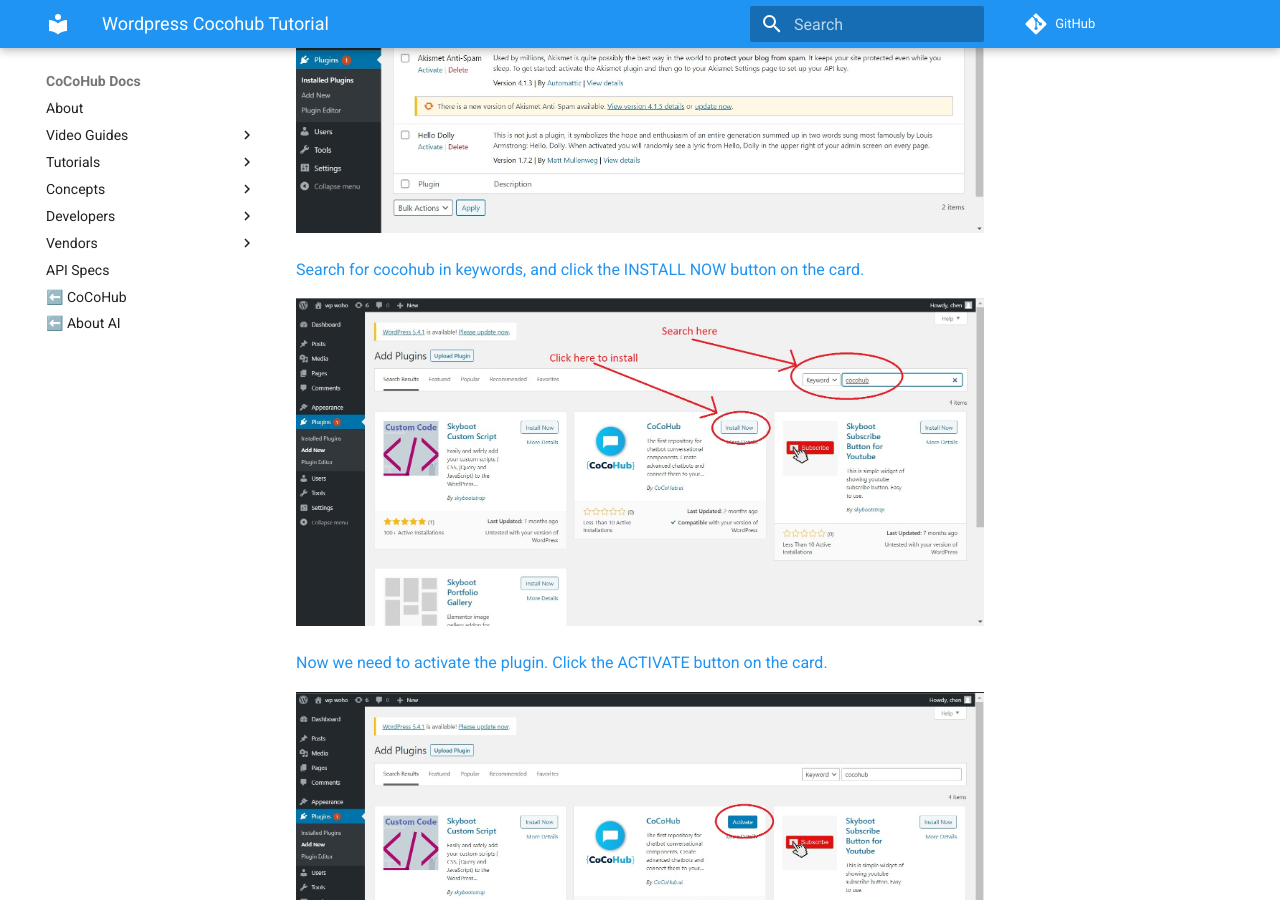
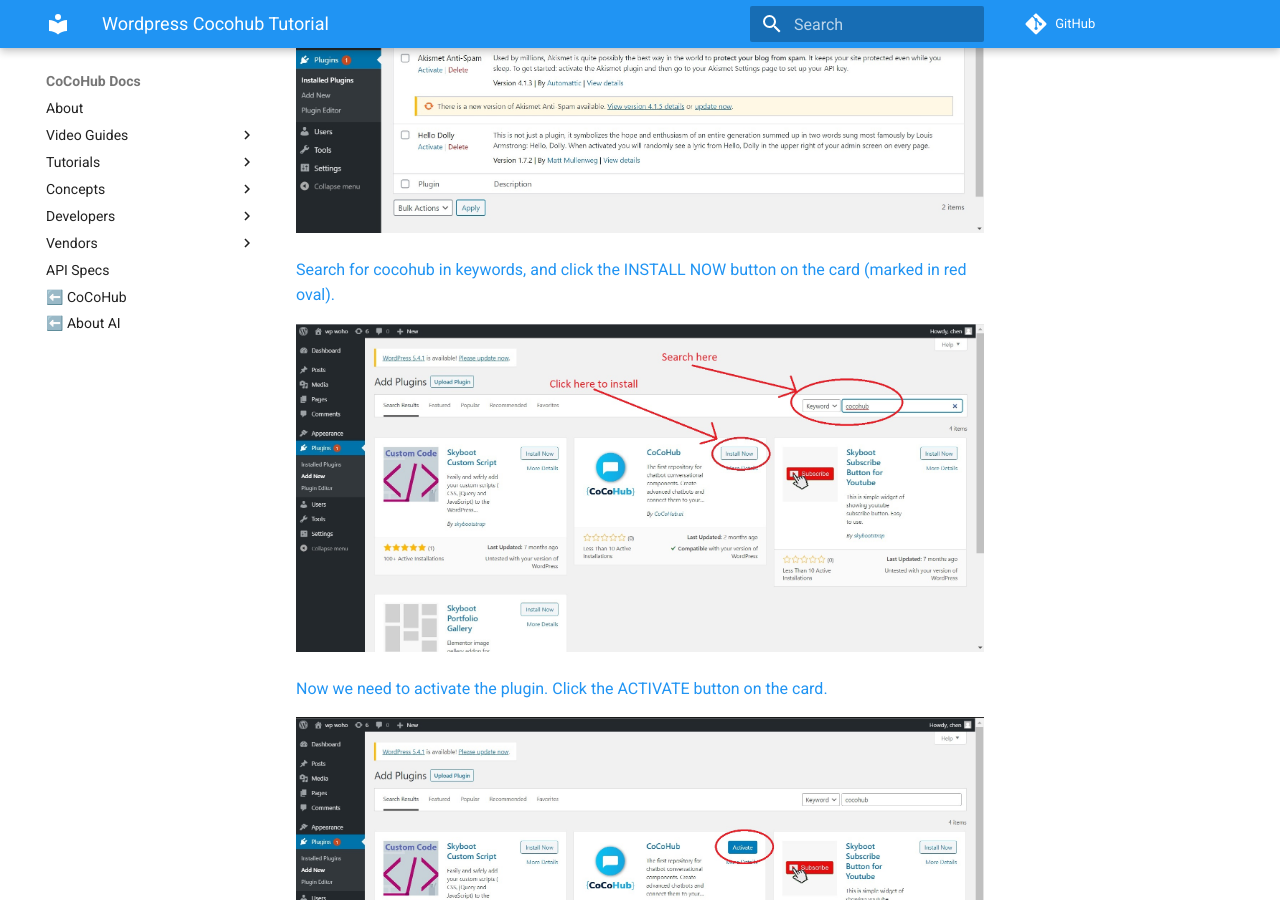
Before and after one commit to ConversationalComponents/docs, an MkDocs documentation site: the page built from docs/tutorials/wp_cocobot.md, in a window 1280 px wide and 900 px high, scrolled down 704 px. Built offline with MkDocs 1.6.1 and Material for MkDocs 9.7.7, drawn with Linux system fonts in a browser that asks for light colours; comment, search, counter and statistics services are not loaded.

Commit message:
Update wp_cocobot.md

```diff
--- a/docs/tutorials/wp_cocobot.md
+++ b/docs/tutorials/wp_cocobot.md
@@ -16,7 +16,7 @@
 
 ![](./screenshots/wp_cocobot/wp-add-plugin-illustrated.jpg)
 
-Search for cocohub in keywords, and click the INSTALL NOW button on the card.
+Search for cocohub in keywords, and click the INSTALL NOW button on the card (marked in red oval).
 
 ![](./screenshots/wp_cocobot/install-coco-find-illustrated.jpg)
 
```
